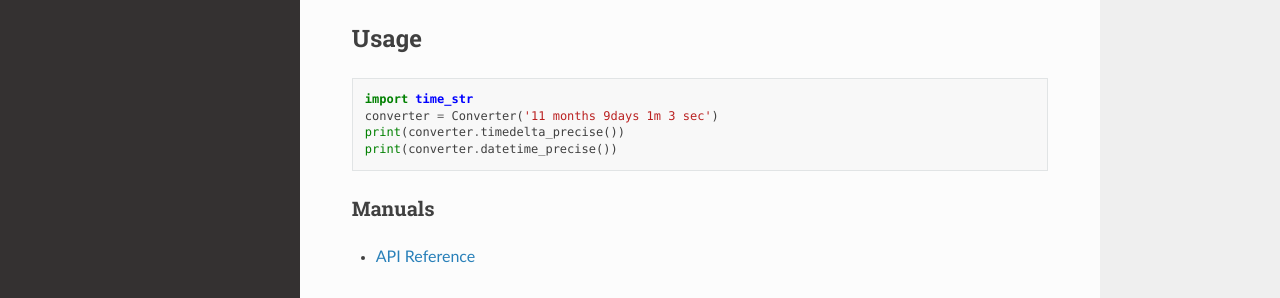
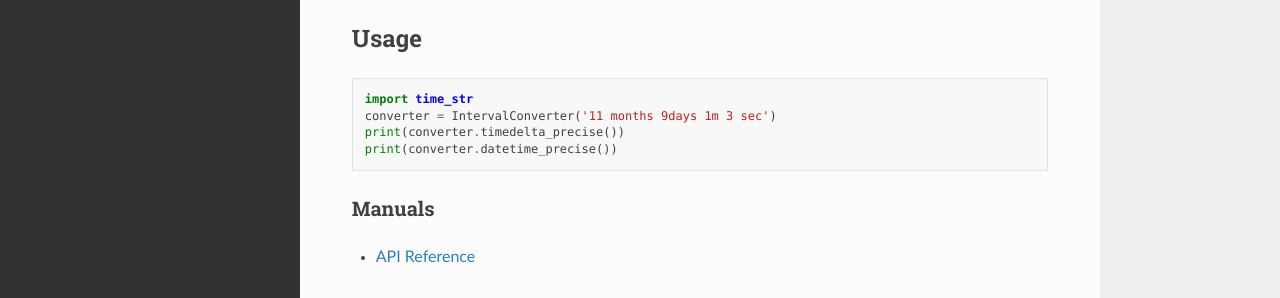
Before and after one commit to BobDotCom/time_str, a Sphinx documentation site: the page built from docs/index.rst, in a window 1280 px wide and 1243 px high. Shown: the part 628-926 px from the top of the window. Built offline with Sphinx 7.4.7 and the Read the Docs theme 2.0.0, drawn with Linux system fonts in a browser that asks for light colours.

Commit message:
Fix usage example

```diff
--- a/README.rst
+++ b/README.rst
@@ -71,6 +71,6 @@ Usage
 .. code-block:: python
 
     import time_str
-    converter = Converter('11 months 9days 1m 3 sec')
+    converter = IntervalConverter('11 months 9days 1m 3 sec')
     print(converter.timedelta_precise())
     print(converter.datetime_precise())
--- a/docs/index.rst
+++ b/docs/index.rst
@@ -73,7 +73,7 @@ Usage
 .. code-block:: python
 
     import time_str
-    converter = Converter('11 months 9days 1m 3 sec')
+    converter = IntervalConverter('11 months 9days 1m 3 sec')
     print(converter.timedelta_precise())
     print(converter.datetime_precise())
 
```
